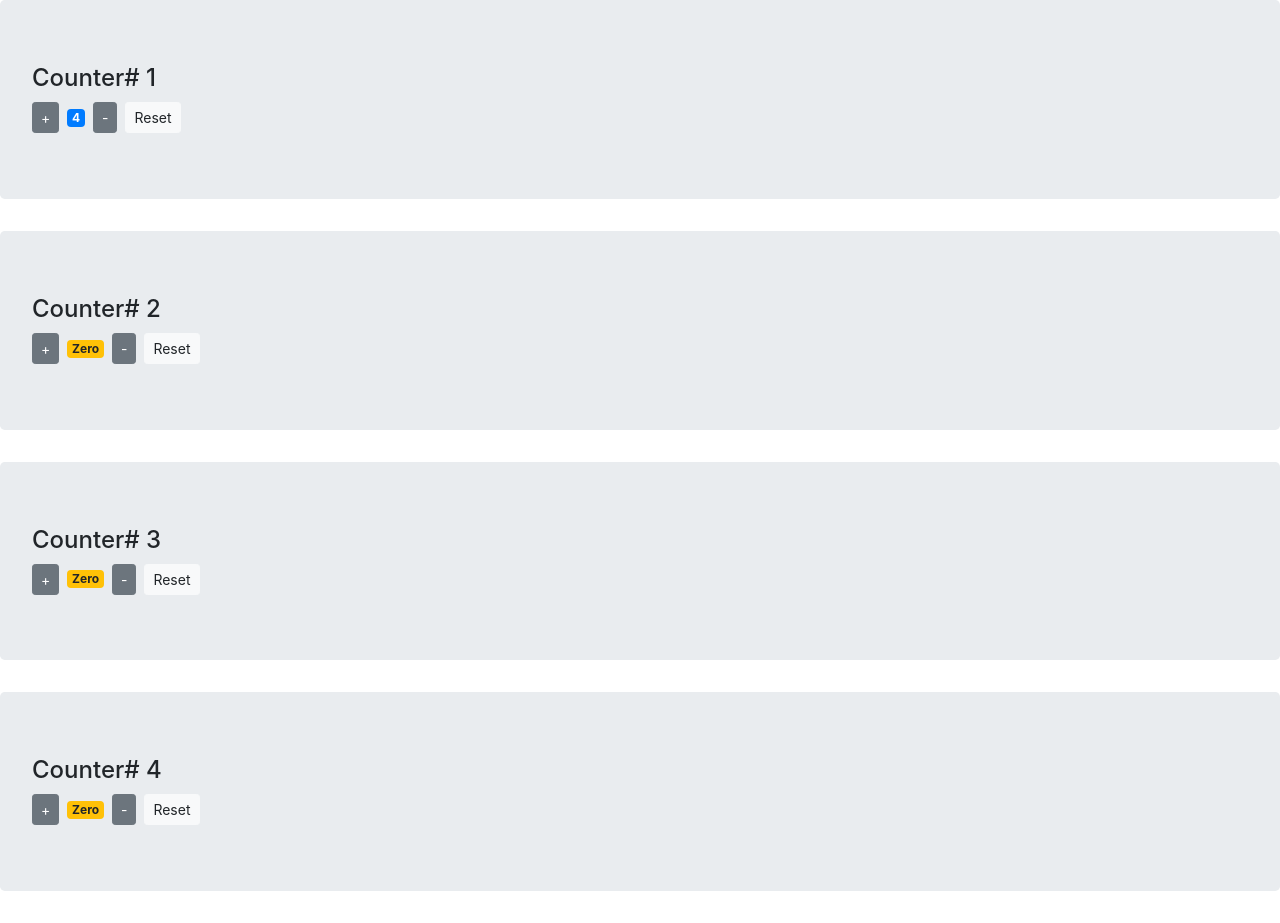
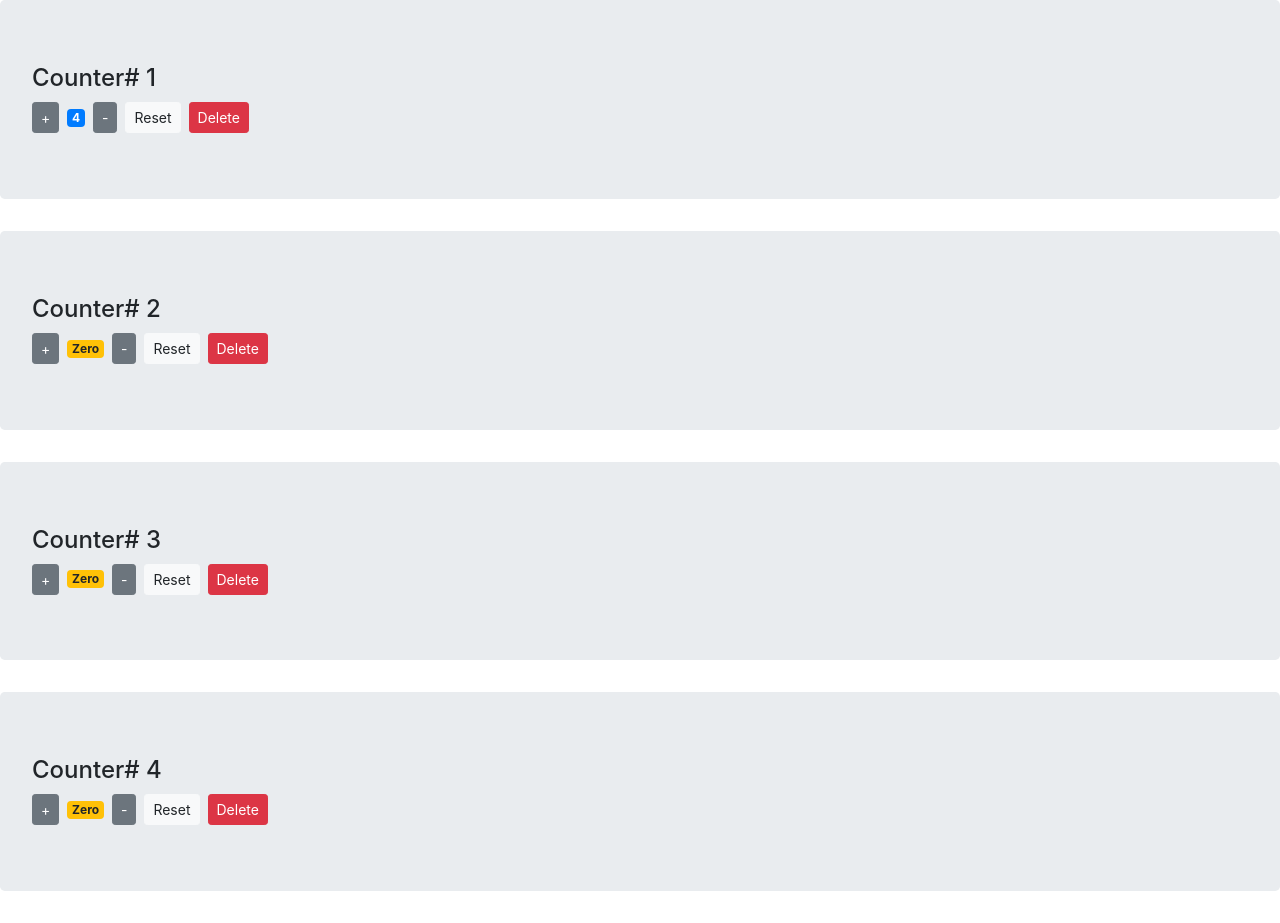
Before and after one commit to ferdous-al-quraeshi/react-crash-course-with-examples, a React (Create React App) app: page / in a window 1280 px wide. Built offline with nearby package versions, Linux system fonts and the light colour scheme.

Commit message:
Raising and Handling events

```diff
--- a/src/components/counter.jsx
+++ b/src/components/counter.jsx
@@ -31,7 +31,6 @@
   // }
 
   render() {
-    console.log(this.props);
     return (
       <div className="jumbotron">
         <h4>Counter# {this.props.id}</h4>
@@ -54,13 +53,18 @@
         >
           Reset
         </button>
+        <button
+          onClick={() => this.props.onDelete(this.props.id)}
+          className="btn btn-danger btn-sm ml-2"
+        >
+          Delete
+        </button>
       </div>
     );
   }
 
   /* helper methods */
-  handleIncrement = e => {
-    console.log(e);
+  handleIncrement = () => {
     // the arrow function approach that auto inherited (NOT re-bind) the 'this'
     this.setState({ value: this.state.value + 1 });
   };
--- a/src/components/counters.jsx
+++ b/src/components/counters.jsx
@@ -3,6 +3,7 @@
 
 class Counters extends Component {
   state = {
+    name: "Counters",
     counters: [
       { id: 1, value: 4 },
       { id: 2, value: 0 },
@@ -10,11 +11,22 @@
       { id: 4, value: 0 }
     ]
   };
+
+  /* Children's event handlers */
+  handleDelete = counterId => {
+    console.log("Event Handler Called!", counterId);
+  };
+
   render() {
     return (
       <div>
         {this.state.counters.map(counter => (
-          <Counter key={counter.id} value={counter.value} id={counter.id} />
+          <Counter
+            key={counter.id}
+            value={counter.value}
+            id={counter.id}
+            onDelete={this.handleDelete}
+          />
         ))}
       </div>
     );
```
